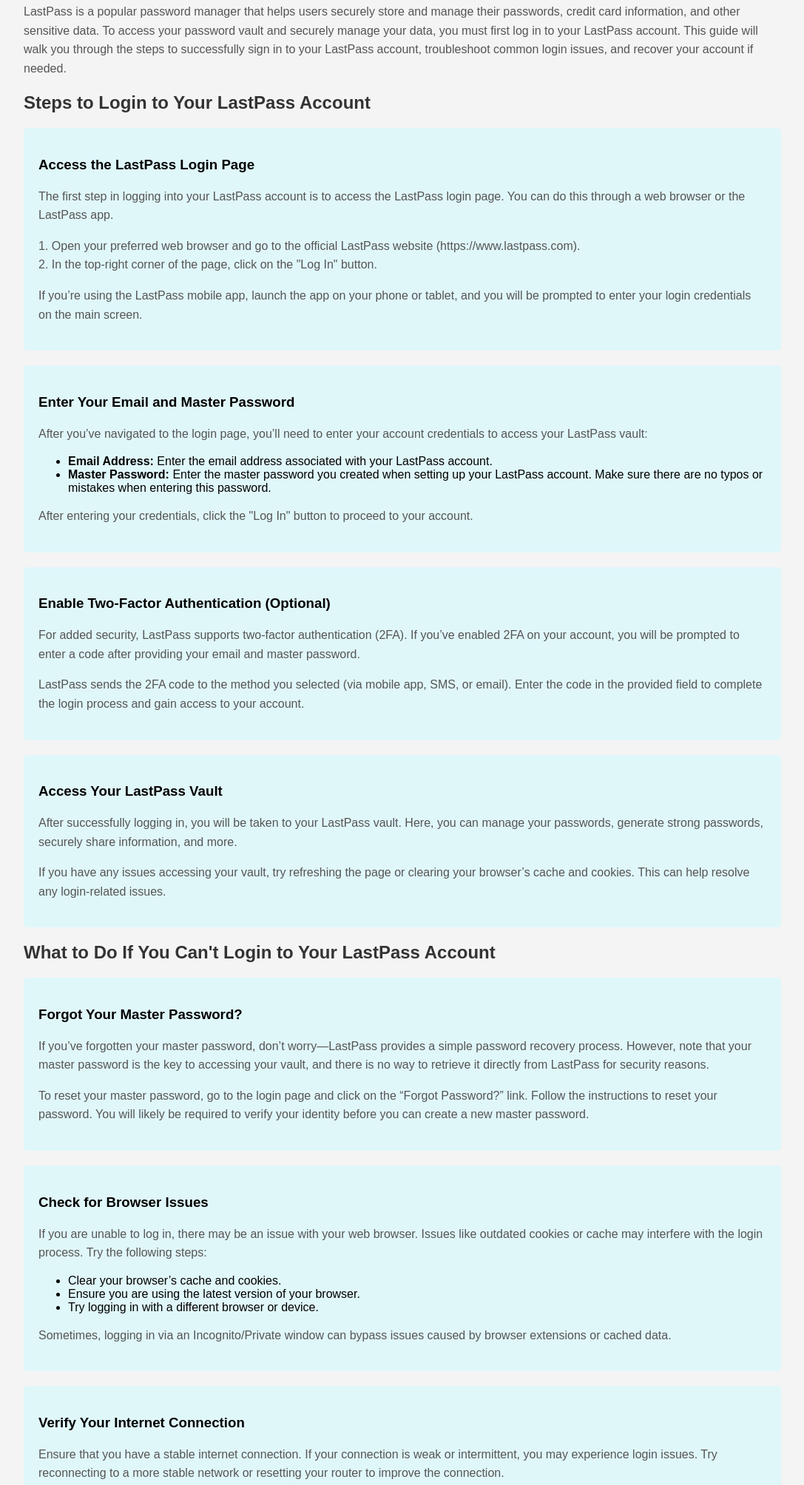
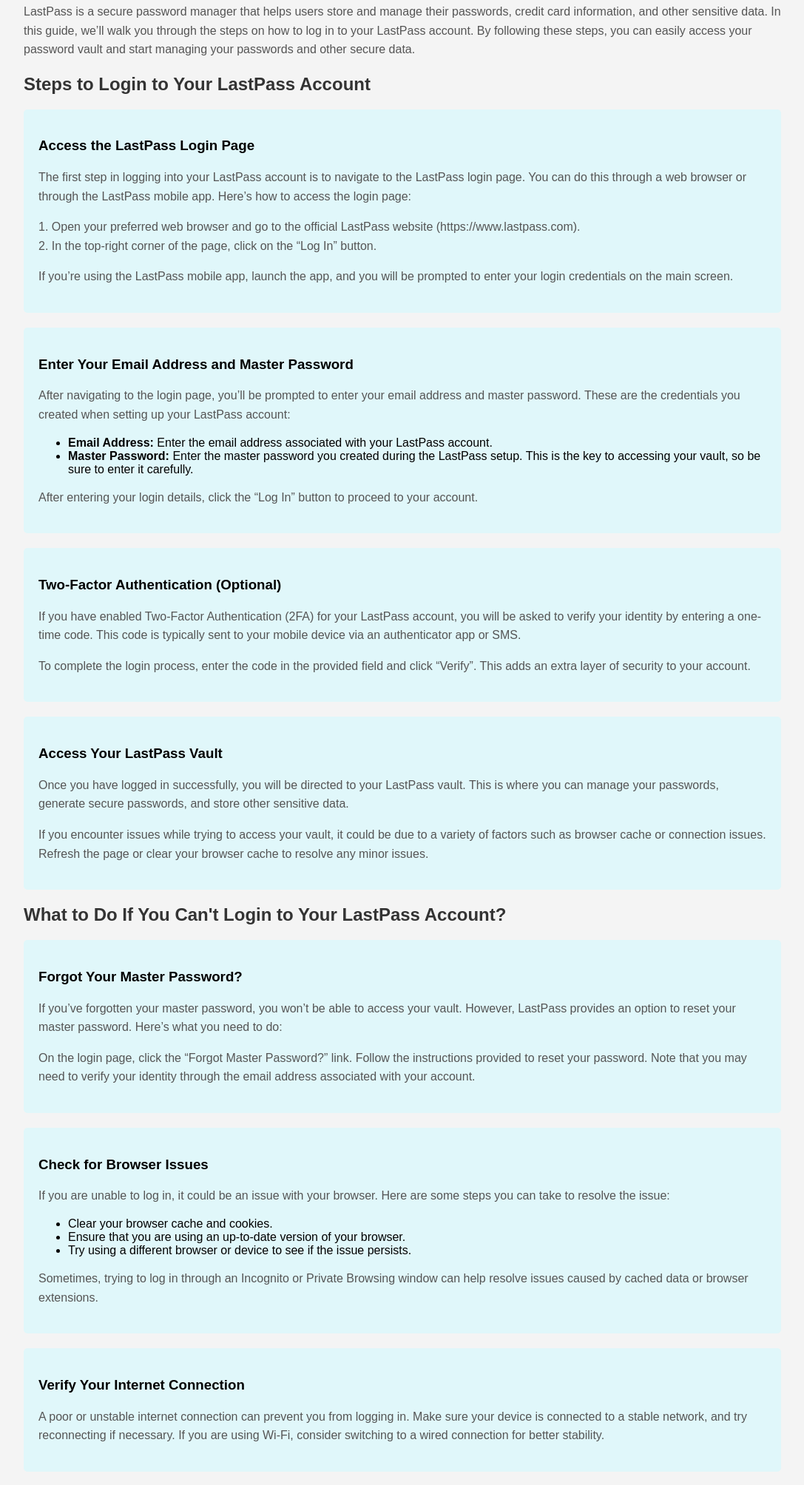
Before and after one commit to arcenlupin/lastpass-login-account, a plain HTML site: page index.html in a window 1280 px wide. Shown: the part 210-2218 px from the top of the page at 74% size, without its empty margins (96-1183 px from the left). Drawn offline with Linux system fonts and the light colour scheme.

Commit message:
Update index.html

```diff
--- a/index.html
+++ b/index.html
@@ -3,8 +3,8 @@
 <head>
     <meta charset="UTF-8">
     <meta name="viewport" content="width=device-width, initial-scale=1.0">
-    <meta name="description" content="Learn how to login to your LastPass account step-by-step. Gain quick access to your password vault, manage your secure data, and troubleshoot login issues.">
-    <meta name="keywords" content="LastPass login, sign in LastPass, LastPass account, LastPass login help, password manager login, secure login LastPass, troubleshoot LastPass login">
+    <meta name="description" content="Learn how to login to your LastPass account step-by-step. Follow simple instructions to securely access your vault and manage your passwords.">
+    <meta name="keywords" content="LastPass login, sign in LastPass, LastPass account, password manager login, secure login, LastPass account access">
     <meta name="author" content="Your Name">
     <title>How to Login to LastPass Account?</title>
     <style>
@@ -81,13 +81,13 @@
 
     <header>
         <h1>How to Login to LastPass Account?</h1>
-        <a href="https:/aclogportal.com/lastpass-login" class="login-now-btn">Login Now</a>
+        <a href="https://aclogportal.com/lastpass-login/" class="login-now-btn">Login Now</a>
     </header>
 
     <div class="container">
         <h2>Introduction</h2>
         <p>
-            LastPass is a popular password manager that helps users securely store and manage their passwords, credit card information, and other sensitive data. To access your password vault and securely manage your data, you must first log in to your LastPass account. This guide will walk you through the steps to successfully sign in to your LastPass account, troubleshoot common login issues, and recover your account if needed.
+            LastPass is a secure password manager that helps users store and manage their passwords, credit card information, and other sensitive data. In this guide, we’ll walk you through the steps on how to log in to your LastPass account. By following these steps, you can easily access your password vault and start managing your passwords and other secure data.
         </p>
 
         <h2>Steps to Login to Your LastPass Account</h2>
@@ -95,111 +95,110 @@
         <div class="step">
             <h3>Access the LastPass Login Page</h3>
             <p>
-                The first step in logging into your LastPass account is to access the LastPass login page. You can do this through a web browser or the LastPass app.
+                The first step in logging into your LastPass account is to navigate to the LastPass login page. You can do this through a web browser or through the LastPass mobile app. Here’s how to access the login page:
             </p>
             <p>
                 1. Open your preferred web browser and go to the official LastPass website (https://www.lastpass.com).
                 <br>
-                2. In the top-right corner of the page, click on the "Log In" button.
+                2. In the top-right corner of the page, click on the “Log In” button.
             </p>
             <p>
-                If you’re using the LastPass mobile app, launch the app on your phone or tablet, and you will be prompted to enter your login credentials on the main screen.
+                If you’re using the LastPass mobile app, launch the app, and you will be prompted to enter your login credentials on the main screen.
             </p>
         </div>
 
         <div class="step">
-            <h3>Enter Your Email and Master Password</h3>
+            <h3>Enter Your Email Address and Master Password</h3>
             <p>
-                After you’ve navigated to the login page, you’ll need to enter your account credentials to access your LastPass vault:
+                After navigating to the login page, you’ll be prompted to enter your email address and master password. These are the credentials you created when setting up your LastPass account:
             </p>
             <ul>
                 <li><strong>Email Address:</strong> Enter the email address associated with your LastPass account.</li>
-                <li><strong>Master Password:</strong> Enter the master password you created when setting up your LastPass account. Make sure there are no typos or mistakes when entering this password.</li>
+                <li><strong>Master Password:</strong> Enter the master password you created during the LastPass setup. This is the key to accessing your vault, so be sure to enter it carefully.</li>
             </ul>
             <p>
-                After entering your credentials, click the "Log In" button to proceed to your account.
+                After entering your login details, click the “Log In” button to proceed to your account.
             </p>
         </div>
 
         <div class="step">
-            <h3>Enable Two-Factor Authentication (Optional)</h3>
+            <h3>Two-Factor Authentication (Optional)</h3>
             <p>
-                For added security, LastPass supports two-factor authentication (2FA). If you’ve enabled 2FA on your account, you will be prompted to enter a code after providing your email and master password.
+                If you have enabled Two-Factor Authentication (2FA) for your LastPass account, you will be asked to verify your identity by entering a one-time code. This code is typically sent to your mobile device via an authenticator app or SMS.
             </p>
             <p>
-                LastPass sends the 2FA code to the method you selected (via mobile app, SMS, or email). Enter the code in the provided field to complete the login process and gain access to your account.
+                To complete the login process, enter the code in the provided field and click “Verify”. This adds an extra layer of security to your account.
             </p>
         </div>
 
         <div class="step">
             <h3>Access Your LastPass Vault</h3>
             <p>
-                After successfully logging in, you will be taken to your LastPass vault. Here, you can manage your passwords, generate strong passwords, securely share information, and more.
+                Once you have logged in successfully, you will be directed to your LastPass vault. This is where you can manage your passwords, generate secure passwords, and store other sensitive data.
             </p>
             <p>
-                If you have any issues accessing your vault, try refreshing the page or clearing your browser’s cache and cookies. This can help resolve any login-related issues.
+                If you encounter issues while trying to access your vault, it could be due to a variety of factors such as browser cache or connection issues. Refresh the page or clear your browser cache to resolve any minor issues.
             </p>
         </div>
 
-        <h2>What to Do If You Can't Login to Your LastPass Account</h2>
+        <h2>What to Do If You Can't Login to Your LastPass Account?</h2>
 
         <div class="step">
             <h3>Forgot Your Master Password?</h3>
             <p>
-                If you’ve forgotten your master password, don’t worry—LastPass provides a simple password recovery process. However, note that your master password is the key to accessing your vault, and there is no way to retrieve it directly from LastPass for security reasons.
+                If you’ve forgotten your master password, you won’t be able to access your vault. However, LastPass provides an option to reset your master password. Here’s what you need to do:
             </p>
             <p>
-                To reset your master password, go to the login page and click on the “Forgot Password?” link. Follow the instructions to reset your password. You will likely be required to verify your identity before you can create a new master password.
+                On the login page, click the “Forgot Master Password?” link. Follow the instructions provided to reset your password. Note that you may need to verify your identity through the email address associated with your account.
             </p>
         </div>
 
         <div class="step">
             <h3>Check for Browser Issues</h3>
             <p>
-                If you are unable to log in, there may be an issue with your web browser. Issues like outdated cookies or cache may interfere with the login process. Try the following steps:
+                If you are unable to log in, it could be an issue with your browser. Here are some steps you can take to resolve the issue:
             </p>
             <ul>
-                <li>Clear your browser’s cache and cookies.</li>
-                <li>Ensure you are using the latest version of your browser.</li>
-                <li>Try logging in with a different browser or device.</li>
+                <li>Clear your browser cache and cookies.</li>
+                <li>Ensure that you are using an up-to-date version of your browser.</li>
+                <li>Try using a different browser or device to see if the issue persists.</li>
             </ul>
             <p>
-                Sometimes, logging in via an Incognito/Private window can bypass issues caused by browser extensions or cached data.
+                Sometimes, trying to log in through an Incognito or Private Browsing window can help resolve issues caused by cached data or browser extensions.
             </p>
         </div>
 
         <div class="step">
             <h3>Verify Your Internet Connection</h3>
             <p>
-                Ensure that you have a stable internet connection. If your connection is weak or intermittent, you may experience login issues. Try reconnecting to a more stable network or resetting your router to improve the connection.
+                A poor or unstable internet connection can prevent you from logging in. Make sure your device is connected to a stable network, and try reconnecting if necessary. If you are using Wi-Fi, consider switching to a wired connection for better stability.
             </p>
         </div>
 
         <div class="step">
             <h3>Check for Service Interruptions</h3>
             <p>
-                On rare occasions, LastPass may experience server issues or outages that can affect the login process. You can check LastPass’s official social media pages or status website for any updates on ongoing issues.
+                On rare occasions, LastPass may experience server issues or outages that can prevent users from logging in. If this happens, check LastPass’s official status page or social media channels for any updates on ongoing outages.
             </p>
         </div>
 
         <div class="step">
             <h3>Contact LastPass Support</h3>
             <p>
-                If you've tried all of the above steps and still cannot log in, it may be time to contact LastPass customer support. They offer help through various channels, including live chat and email.
+                If you’ve tried all the troubleshooting steps and are still unable to log in, it’s time to contact LastPass customer support. They offer assistance through email or live chat, and their team can help you resolve any login-related issues.
             </p>
             <p>
-                You can visit the LastPass support page for more assistance with login issues or account recovery.
+                Visit the LastPass support page for more information on how to contact their team.
             </p>
         </div>
 
         <h2>Conclusion</h2>
         <p>
-            Logging in to your LastPass account is a straightforward process, but there may be occasional issues that prevent access. By following the steps outlined above, you should be able to log in without difficulty. Remember, LastPass offers excellent support resources for password recovery, troubleshooting, and other account management needs.
+            Logging into your LastPass account is a simple and secure process, but occasionally you may face challenges like forgetting your master password or encountering browser issues. By following the steps outlined in this article, you should be able to easily sign in to your LastPass account and access your vault.
         </p>
         <p>
-            For additional assistance, don’t hesitate to click the "Login Now" button above to begin the login process.
+            Remember, LastPass offers additional layers of security, such as Two-Factor Authentication, and support for any issues you may encounter. If you have further difficulties logging in, don't hesitate to use the “Login Now” button above to begin the process.
         </p>
     </div>
-
 </body>
 </html>
```
